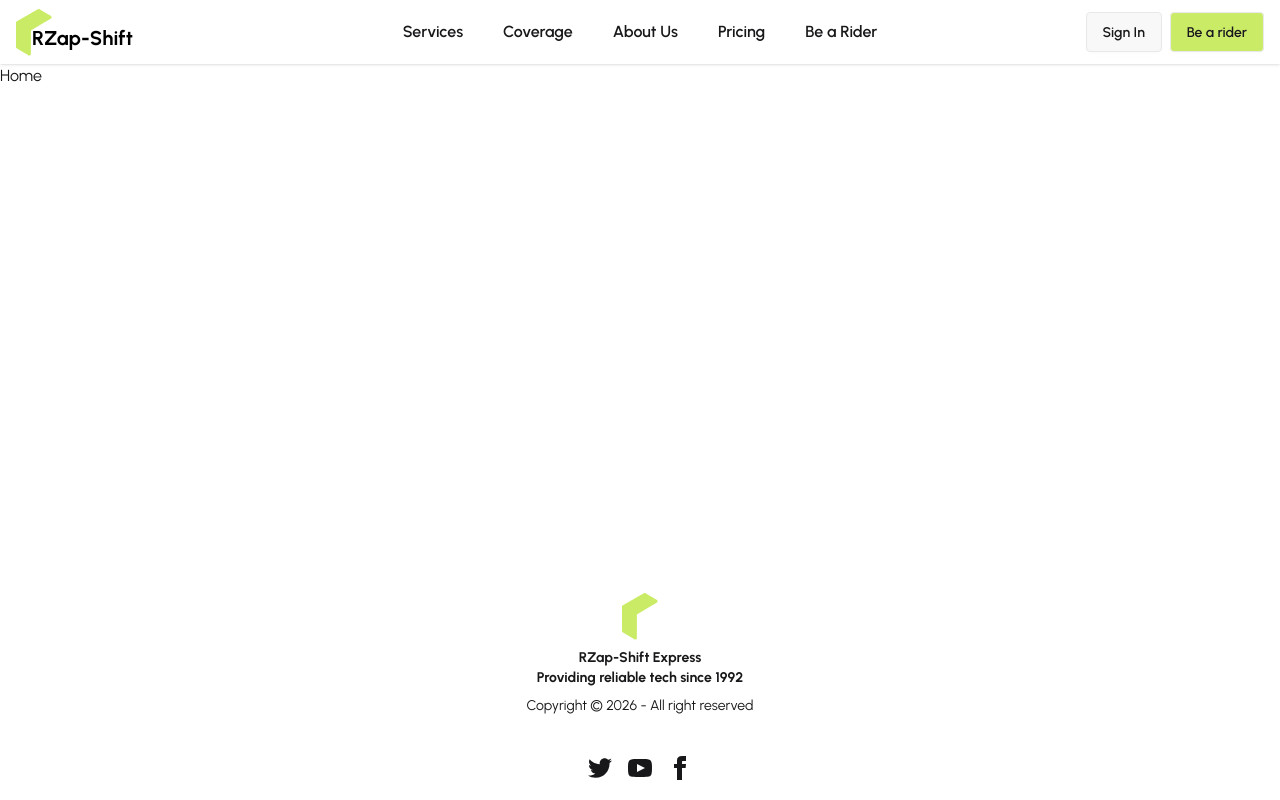
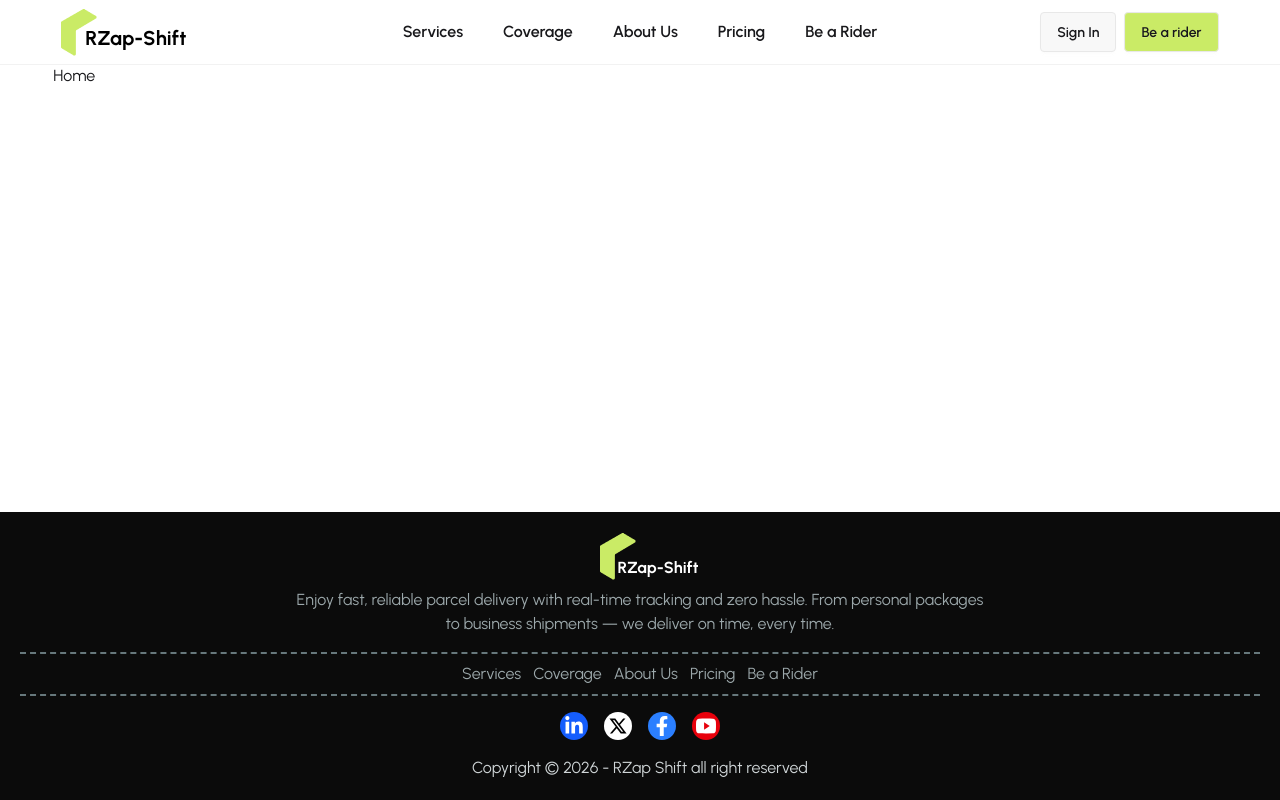
Before and after one commit to Misskhat/rzap-shift, a React (Vite) app: page / in a window 1280 px wide. Built offline with nearby package versions, Linux system fonts and the light colour scheme.

Commit message:
navbar and footer link and design updated

```diff
--- a/package.json
+++ b/package.json
@@ -14,6 +14,7 @@
     "daisyui": "^5.7.47",
     "react": "^19.2.8",
     "react-dom": "^19.2.8",
+    "react-icons": "^5.7.0",
     "react-router": "^8.4.0",
     "tailwindcss": "^4.3.3"
   },
--- a/src/components/shared/Footer.jsx
+++ b/src/components/shared/Footer.jsx
@@ -1,60 +1,50 @@
-import { Link } from "react-router";
-import logo from "../../assets/logo.png";
+import { NavLink } from "react-router";
+import { FaLinkedinIn } from "react-icons/fa";
+import { RiTwitterXLine } from "react-icons/ri";
+import { FaFacebookF } from "react-icons/fa";
+import { IoLogoYoutube } from "react-icons/io5";
+
 import Logo from "./Logo";
 const Footer = () => {
   return (
-    <footer className="footer footer-horizontal footer-center p-5">
+    <footer className="flex flex-col gap-4  bg-[#0B0B0B] text-white footer-center p-5">
       <aside>
-        <div>
+        <div className="flex items-end mb-2">
           <Logo />
+          <p className="font-bold -mx-4.5">RZap-Shift</p>
         </div>
-        <p className="font-bold">
-          RZap-Shift Express
-          <br />
-          Providing reliable tech since 1992
+        <p className="text-mist-400">
+          Enjoy fast, reliable parcel delivery with real-time tracking and zero
+          hassle. From personal packages <br /> to business shipments — we
+          deliver on time, every time.
         </p>
-        <p>Copyright © {new Date().getFullYear()} - All right reserved</p>
       </aside>
+      <div className="border-t-2 border-mist-500 border-b-2 border-dashed w-full flex gap-3 justify-center items-center py-2 text-mist-400">
+        <NavLink to={"/services"}>Services</NavLink>
+        <NavLink to={"/coverage"}>Coverage</NavLink>
+        <NavLink to={"/aboutUs"}>About Us</NavLink>
+        <NavLink to={"/pricing"}>Pricing</NavLink>
+        <NavLink to={"/be-a-rider"}>Be a Rider</NavLink>
+      </div>
       <nav>
         <div className="grid grid-flow-col gap-4">
-          <a>
-            <svg
-              aria-label="Twitter"
-              xmlns="http://www.w3.org/2000/svg"
-              width="24"
-              height="24"
-              viewBox="0 0 24 24"
-              className="fill-current"
-            >
-              <path d="M24 4.557c-.883.392-1.832.656-2.828.775 1.017-.609 1.798-1.574 2.165-2.724-.951.564-2.005.974-3.127 1.195-.897-.957-2.178-1.555-3.594-1.555-3.179 0-5.515 2.966-4.797 6.045-4.091-.205-7.719-2.165-10.148-5.144-1.29 2.213-.669 5.108 1.523 6.574-.806-.026-1.566-.247-2.229-.616-.054 2.281 1.581 4.415 3.949 4.89-.693.188-1.452.232-2.224.084.626 1.956 2.444 3.379 4.6 3.419-2.07 1.623-4.678 2.348-7.29 2.04 2.179 1.397 4.768 2.212 7.548 2.212 9.142 0 14.307-7.721 13.995-14.646.962-.695 1.797-1.562 2.457-2.549z"></path>
-            </svg>
+          <a className="rounded-full bg-blue-600 p-1">
+            <FaLinkedinIn className="text-xl" />
           </a>
-          <a>
-            <svg
-              aria-label="YouTube"
-              xmlns="http://www.w3.org/2000/svg"
-              width="24"
-              height="24"
-              viewBox="0 0 24 24"
-              className="fill-current"
-            >
-              <path d="M19.615 3.184c-3.604-.246-11.631-.245-15.23 0-3.897.266-4.356 2.62-4.385 8.816.029 6.185.484 8.549 4.385 8.816 3.6.245 11.626.246 15.23 0 3.897-.266 4.356-2.62 4.385-8.816-.029-6.185-.484-8.549-4.385-8.816zm-10.615 12.816v-8l8 3.993-8 4.007z"></path>
-            </svg>
+          <a className="rounded-full bg-white text-black p-1">
+            <RiTwitterXLine className="text-xl" />
           </a>
-          <a>
-            <svg
-              aria-label="Facebook"
-              xmlns="http://www.w3.org/2000/svg"
-              width="24"
-              height="24"
-              viewBox="0 0 24 24"
-              className="fill-current"
-            >
-              <path d="M9 8h-3v4h3v12h5v-12h3.642l.358-4h-4v-1.667c0-.955.192-1.333 1.115-1.333h2.885v-5h-3.808c-3.596 0-5.192 1.583-5.192 4.615v3.385z"></path>
-            </svg>
+          <a className="rounded-full bg-blue-500 p-1">
+            <FaFacebookF className="text-xl" />
+          </a>
+          <a className="rounded-full bg-red-600 text-white p-1">
+            <IoLogoYoutube className="text-xl" />
           </a>
         </div>
       </nav>
+      <p className="text-mist-300">
+        Copyright © {new Date().getFullYear()} - RZap Shift all right reserved
+      </p>
     </footer>
   );
 };
--- a/src/index.css
+++ b/src/index.css
@@ -8,6 +8,12 @@
     dark --prefersdark,
     cupcake;
 }
+@plugin "daisyui/theme" {
+  name: "light";
+  default: true;
+  --color-primary: #caeb66;
+  --color-secondary: teal;
+}
 
 body {
   font-family: "Urbanist", sans-serif;
--- a/src/layouts/MainLayout.jsx
+++ b/src/layouts/MainLayout.jsx
@@ -7,7 +7,7 @@ const MainLayout = () => {
   return (
     <div className="min-h-screen flex flex-col">
       <Navbar></Navbar>
-      <div className="container mx-auto flex-1">
+      <div className="w-11/12 mx-auto flex-1">
         <Outlet />
       </div>
       <Footer></Footer>
--- a/src/pages/Home/Navbar/Navbar.jsx
+++ b/src/pages/Home/Navbar/Navbar.jsx
@@ -67,7 +67,8 @@ const Navbar = () => {
   );
 
   return (
-    <div className="navbar bg-base-100 shadow-sm px-4 mx-auto">
+    <div className="bg-base-100 shadow-2xs">
+      <div className="navbar w-11/12 mx-auto">
         <div className="navbar-start">
           <div className="dropdown lg:hidden">
             <div tabIndex={0} role="button" className="btn btn-ghost lg:hidden">
@@ -109,9 +110,10 @@ const Navbar = () => {
         </div>
         <div className="navbar-end gap-2">
           <button className="btn btn-xs sm:btn-sm md:btn-md ">Sign In</button>
-        <button className="btn bg-[#CAEB66] btn-xs sm:btn-sm md:btn-md">
+          <button className="btn bg-primary btn-xs sm:btn-sm md:btn-md">
             Be a rider
           </button>
+        </div>
       </div>
     </div>
   );
```
Also changed, not shown: 1 other file (tests, documents, lock files or other folders). Lines whose indentation alone changed are shown as unchanged.
